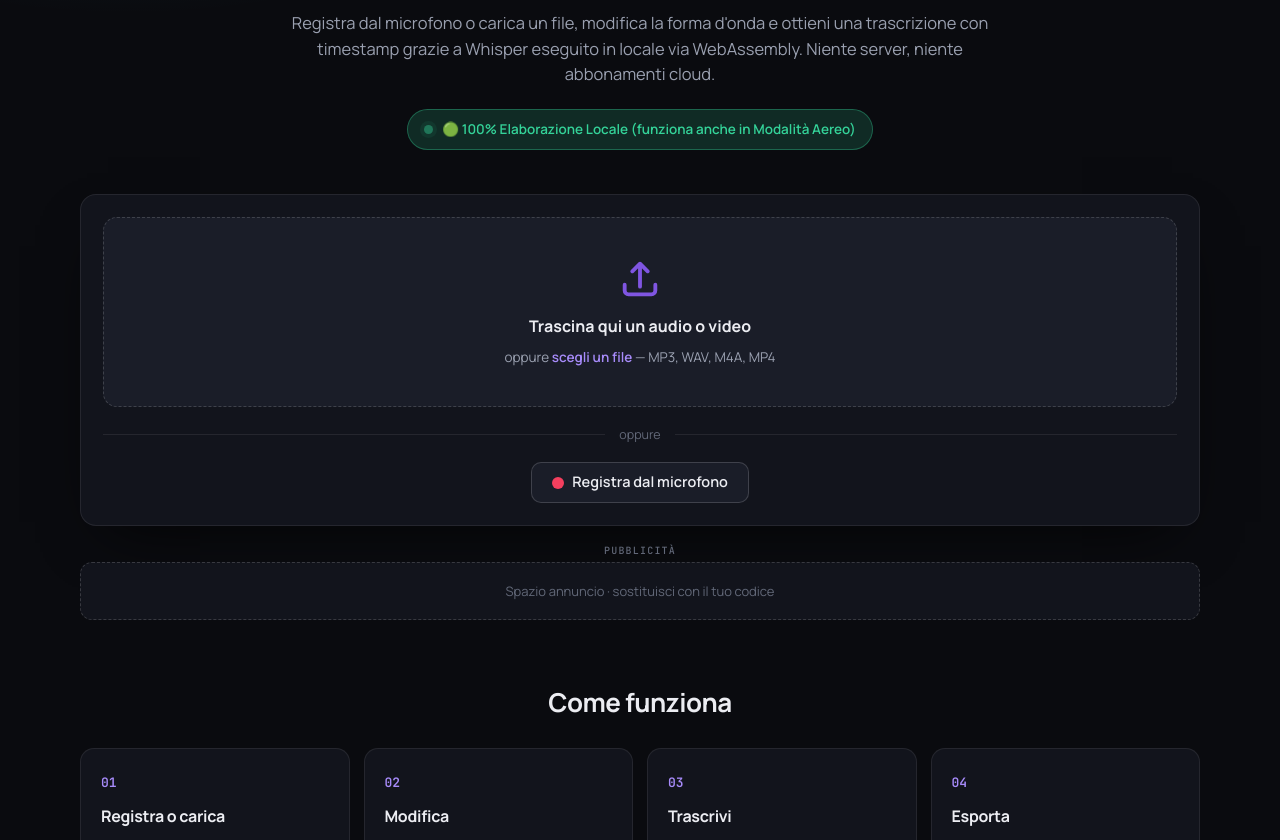
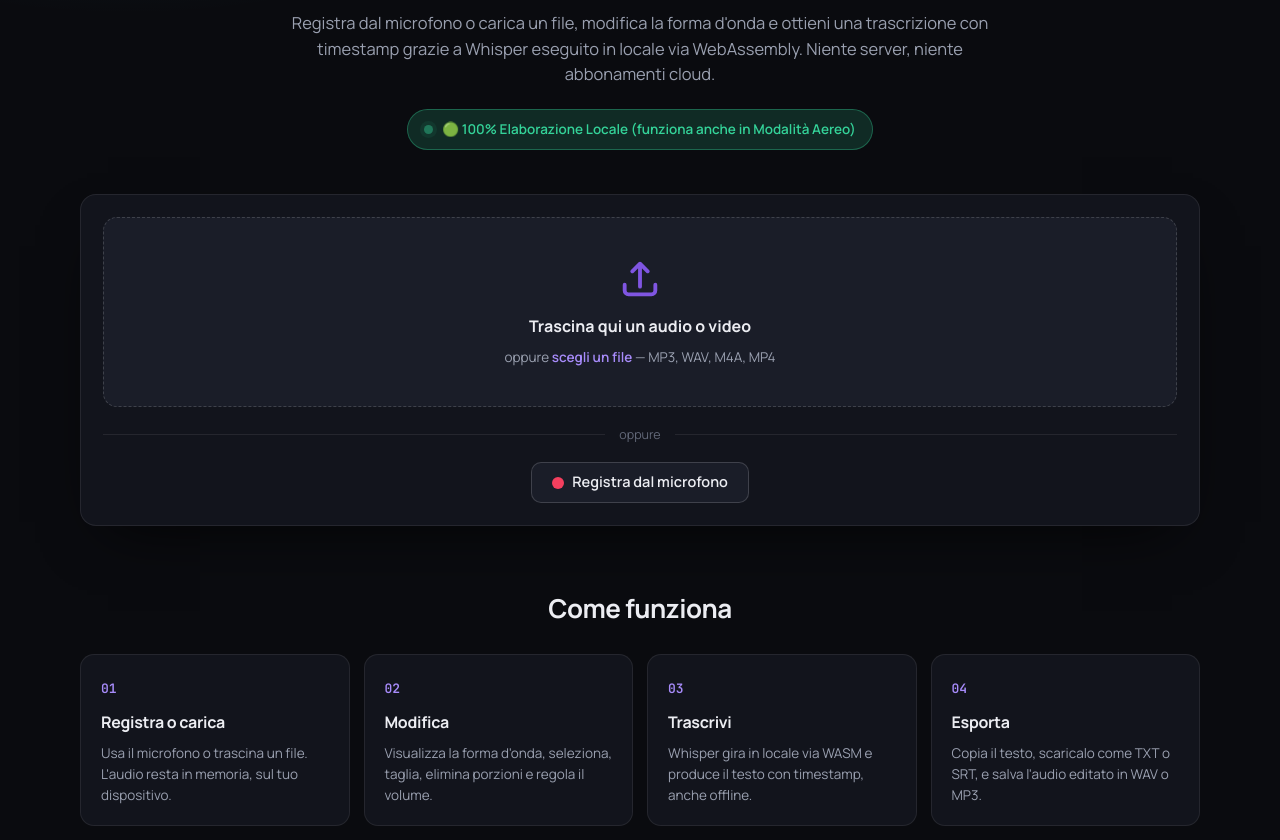
Before and after one commit to Emptinessmaster/voxscribe, a plain HTML site: page index.html in a window 1280 px wide. Shown: the part 260-1100 px from the top of the page. Drawn offline with Linux system fonts and the light colour scheme.

Commit message:
Rimossa la zona pubblicitaria (slot annuncio)
- index.html: rimosso lo slot annuncio (aside .ad-slot).
- styles.css: rimosso il CSS degli annunci (.ad-slot/.ad-tag/.ad-placeholder).

Co-Authored-By: Claude Opus 4.8 <noreply@anthropic.com>

```diff
--- a/index.html
+++ b/index.html
@@ -240,11 +240,6 @@
           <p class="export-note">Il WAV è sempre disponibile. L'MP3 usa FFmpeg.wasm, caricato al volo la prima volta.</p>
         </div>
       </div>
-
-      <aside class="ad-slot" aria-label="Advertisement">
-        <span class="ad-tag">Pubblicità</span>
-        <div class="ad-placeholder">Spazio annuncio · sostituisci con il tuo codice</div>
-      </aside>
     </section>
 
     <!-- ============================ COME FUNZIONA ============================ -->
--- a/styles.css
+++ b/styles.css
@@ -331,11 +331,6 @@ input[type="range"]::-moz-range-thumb { width: 15px; height: 15px; border-radius
 .export-row { display: flex; align-items: center; gap: 12px; flex-wrap: wrap; }
 .export-note { flex-basis: 100%; font-size: 12px; color: var(--text-faint); }
 
-/* ---------- Ad ---------- */
-.ad-slot { text-align: center; margin-top: 4px; }
-.ad-tag { display: block; font: 500 10px/1 var(--font-mono); letter-spacing: .12em; text-transform: uppercase; color: var(--text-faint); margin-bottom: 6px; }
-.ad-placeholder { border: 1px dashed var(--hairline-strong); border-radius: 12px; padding: 18px; color: var(--text-faint); font-size: 13px; background: var(--surface); }
-
 /* ---------- How / FAQ / Donate / Footer (condivisi) ---------- */
 .how { padding: 54px 0 20px; }
 .section-title { text-align: center; font-size: 26px; margin-bottom: 26px; }
```
